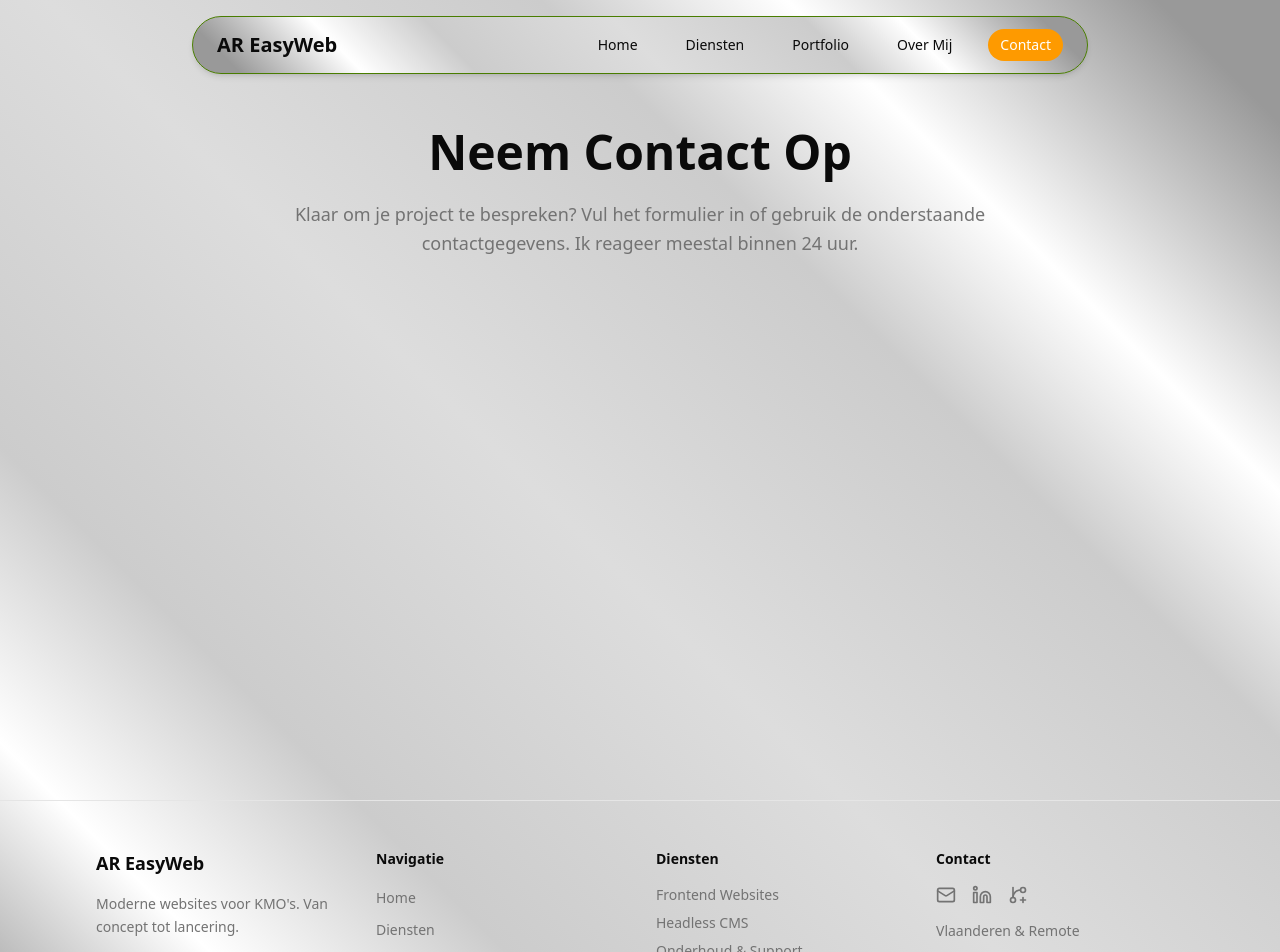
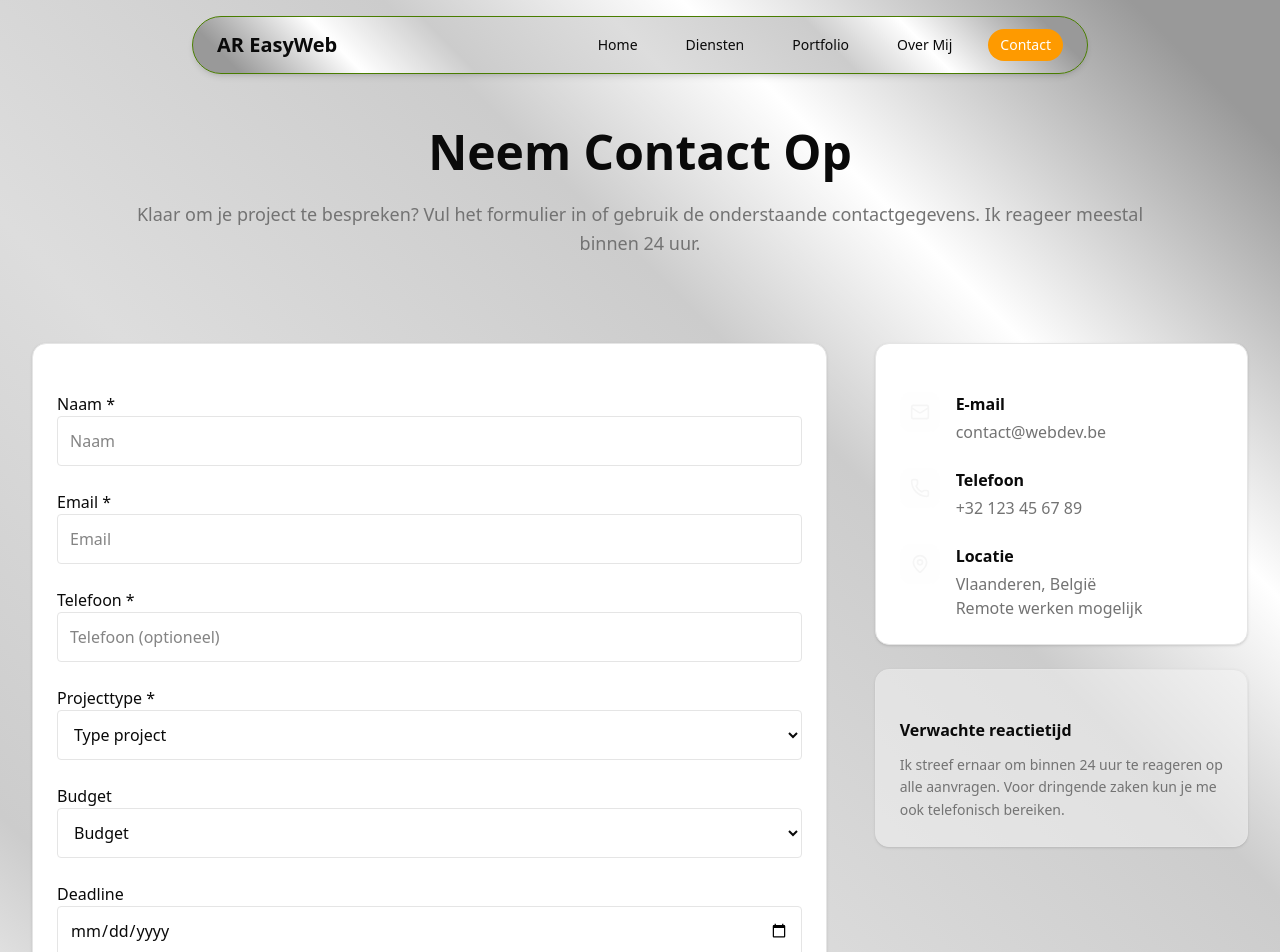
Before and after one commit to RAlmanzo/ar_easyweb, a Next.js app: page /contact in a window 1280 px wide. Shown: the top 952 px of the page. Built offline with nearby package versions, Linux system fonts and the light colour scheme.

Commit message:
Edit contactform and contactinfo for contactpage

```diff
--- a/src/app/contact/page.tsx
+++ b/src/app/contact/page.tsx
@@ -1,13 +1,63 @@
-import { fadeInUp } from "@/lib/animations";
+"use client"
+
+import { sendEmail } from "@/actions/email";
+import { Button } from "@/components/ui/button";
+import { Card, CardContent } from "@/components/ui/card";
+import { fadeInLeft, fadeInRight, fadeInUp } from "@/lib/animations";
+import { Mail, MapPin, Phone } from "lucide-react";
 import * as motion from "motion/react-client"
+import { useState } from "react";
 
 export default function ContactPage() {
+    const [formData, setFormData] = useState({
+        name: "",
+        email: "",
+        phone: "",
+        projectType: "",
+        budget: "",
+        deadline: "",
+        message: "",
+        company: "",
+    });
+    const [loading, setLoading] = useState(false);
+    const [success, setSuccess] = useState(false);
+
+    const handleOnChange = (e: React.ChangeEvent<HTMLInputElement | HTMLTextAreaElement | HTMLSelectElement>) => {
+        setFormData((prev) => ({ ...prev, [e.target.name]: e.target.value }));
+    };
+
+    const handleOnSubmit = async () => {
+        setLoading(true);
+        /*try {
+            await sendContactForm(form, window.navigator?.connection?.downlink || "unknown");
+            setSuccess(true);
+        } catch (err: any) {
+            alert(err.message || "Er is iets misgegaan.");
+        } finally {
+            setLoading(false);
+        }*/
+    };
+
+
+
+    /*const handleSubmit = (e: React.FormEvent) => {
+        e.preventDefault()
+        // Form submission logic would go here
+        console.log("Form submitted:", formData)
+        alert("Bedankt voor je bericht! Ik neem zo snel mogelijk contact met je op.")
+        setFormData({ name: "", company: "", email: "", message: "" })
+    }*/
+
+    const handleChange = (e: React.ChangeEvent<HTMLInputElement | HTMLTextAreaElement>) => {
+        setFormData({ ...formData, [e.target.id]: e.target.value })
+    }
+
     return (
         <div className="min-h-screen">
-            <section className="pt-32 pb-20 px-4 sm:px-6 lg:px-8">
-                <div className="max-w-7xl mx-auto">
+            <section className="w-full pt-32 pb-3 px-4 md:px-6">
+                <div className="max-w-5xl mx-auto">
                     <motion.div {...fadeInUp}
-                        className="text-center max-w-3xl mx-auto mb-16"
+                        className="text-center max-w-5xl mx-auto mb-16"
                     >
                         <h1 className="text-4xl sm:text-5xl font-bold text-foreground mb-6 text-balance">Neem Contact Op</h1>
                         <p className="text-lg text-muted-foreground leading-relaxed text-pretty">
@@ -17,6 +67,118 @@ export default function ContactPage() {
                     </motion.div>
                 </div>
             </section>
+
+            <section className="pt-2 pb-20 px-4 sm:px-6 lg:px-8">
+                <div className="max-w-7xl mx-auto">
+                    <div className="grid lg:grid-cols-3 gap-12">
+                        <motion.div {...fadeInLeft} className="lg:col-span-2">
+                            <Card className="border-border shadow-sm">
+                                <CardContent className="pt-6">
+                                    <form className="space-y-6">
+                                        <label htmlFor="name">Naam *</label>
+                                        <input name="name" placeholder="Naam" value={formData.name} onChange={handleOnChange} className="w-full p-3 border rounded" />
+
+                                        <label htmlFor="name">Email *</label>
+                                        <input name="email" placeholder="Email" value={formData.email} onChange={handleOnChange} className="w-full p-3 border rounded" />
+
+                                        <label htmlFor="name">Telefoon *</label>
+                                        <input name="phone" placeholder="Telefoon (optioneel)" value={formData.phone} onChange={handleOnChange} className="w-full p-3 border rounded" />
+
+                                        <label htmlFor="name">Projecttype *</label>
+                                        <select name="projectType" value={formData.projectType} onChange={handleOnChange} className="w-full p-3 border rounded">
+                                            <option value="">Type project</option>
+                                            <option value="Website">Website</option>
+                                            <option value="CMS">CMS</option>
+                                            <option value="E-commerce">E-commerce</option>
+
+                                        </select>
+
+                                        <label htmlFor="name">Budget</label>
+                                        <select name="budget" value={formData.budget} onChange={handleOnChange} className="w-full p-3 border rounded">
+                                            <option value="">Budget</option>
+                                            <option value="<1500">Minder dan €1.500</option>
+                                            <option value="1500-3000">€1.500 - €3.000</option>
+                                            <option value=">3000">Meer dan €3.000</option>
+                                        </select>
+
+                                        <label htmlFor="name">Deadline</label>
+                                        <input name="deadline" type="date" value={formData.deadline} onChange={handleOnChange} className="w-full p-3 border rounded" />
+
+                                        <label htmlFor="name">Bericht *</label>
+                                        <textarea name="message" placeholder="Bericht" value={formData.message} onChange={handleOnChange} className="w-full p-3 border rounded h-32" />
+
+                                        <label htmlFor="name">bedrijfswebsite *</label>
+                                        <input name="company_website" type="hidden" value={formData.company} />
+
+                                        <div className="flex justify-between">
+                                            <Button type="submit" disabled={loading} className="px-4 py-2 bg-green-500 text-white rounded">
+                                                {loading ? "Versturen..." : "Verstuur"}
+                                            </Button>
+                                        </div>
+                                    </form>
+                                </CardContent>
+                            </Card>
+                        </motion.div>
+
+                        <motion.div {...fadeInRight} className="space-y-6">
+                            <Card className="border-border shadow-sm">
+                                <CardContent className="pt-6">
+                                    <div className="flex items-start gap-4 mb-6">
+                                        <div className="h-10 w-10 rounded-lg bg-accent/10 text-accent flex items-center justify-center flex-shrink-0">
+                                            <Mail size={20} />
+                                        </div>
+                                        <div>
+                                            <h3 className="font-semibold text-foreground mb-1">E-mail</h3>
+                                            <a
+                                                href="mailto:contact@webdev.be"
+                                                className="text-muted-foreground hover:text-accent transition-colors"
+                                            >
+                                                contact@webdev.be
+                                            </a>
+                                        </div>
+                                    </div>
+
+                                    <div className="flex items-start gap-4 mb-6">
+                                        <div className="h-10 w-10 rounded-lg bg-accent/10 text-accent flex items-center justify-center flex-shrink-0">
+                                            <Phone size={20} />
+                                        </div>
+                                        <div>
+                                            <h3 className="font-semibold text-foreground mb-1">Telefoon</h3>
+                                            <a href="tel:+32123456789" className="text-muted-foreground hover:text-accent transition-colors">
+                                                +32 123 45 67 89
+                                            </a>
+                                        </div>
+                                    </div>
+
+                                    <div className="flex items-start gap-4">
+                                        <div className="h-10 w-10 rounded-lg bg-accent/10 text-accent flex items-center justify-center flex-shrink-0">
+                                            <MapPin size={20} />
+                                        </div>
+                                        <div>
+                                            <h3 className="font-semibold text-foreground mb-1">Locatie</h3>
+                                            <p className="text-muted-foreground">
+                                                Vlaanderen, België
+                                                <br />
+                                                Remote werken mogelijk
+                                            </p>
+                                        </div>
+                                    </div>
+                                </CardContent>
+                            </Card>
+
+                            <Card className="border-border shadow-sm bg-muted/50">
+                                <CardContent className="pt-6">
+                                    <h3 className="font-semibold text-foreground mb-3">Verwachte reactietijd</h3>
+                                    <p className="text-sm text-muted-foreground leading-relaxed">
+                                        Ik streef ernaar om binnen 24 uur te reageren op alle aanvragen. Voor dringende zaken kun je me ook
+                                        telefonisch bereiken.
+                                    </p>
+                                </CardContent>
+                            </Card>
+                        </motion.div>
+                    </div>
+                </div>
+            </section>
         </div>
     );
 }
```
